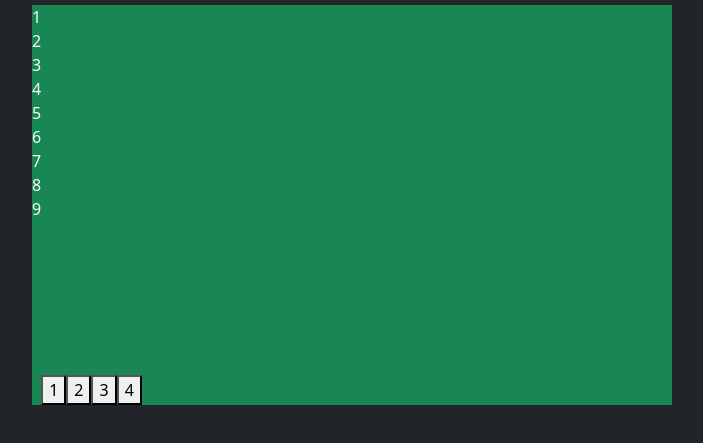
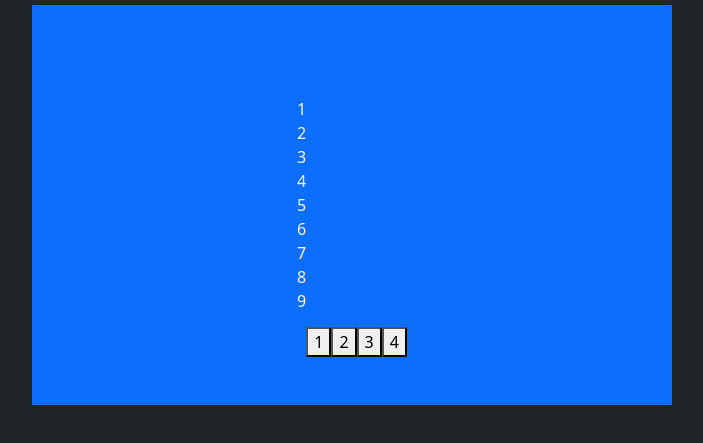
Before and after one commit to diego-rg/pagination-js, a plain HTML site: page index.html in a window 1280 px wide. Shown: the part 147-590 px from the top of the page, without its empty margins (288-991 px from the left). Drawn offline with nearby package versions, Linux system fonts and the light colour scheme.

Commit message:
basic styling

```diff
--- a/index.html
+++ b/index.html
@@ -11,7 +11,7 @@ integrity="sha384-1BmE4kWBq78iYhFldvKuhfTAU6auU8tT94WrHftjDbrCEXSU1oBoqyl2QvZ6jI
 </head>
 <body class="vh-100 vw-100 bg-dark text-light text-center">
     <h1 class="p-5">Pagination example</h1>
-    <main class="d-flex bg-success w-50 h-50 m-auto">
+    <main class="d-flex bg-primary w-50 h-50 m-auto align-items-center justify-content-center p-5">
         <div id="data-container"></div>
 
         <div class="align-self-end" id="pagination-bar"></div>
```
